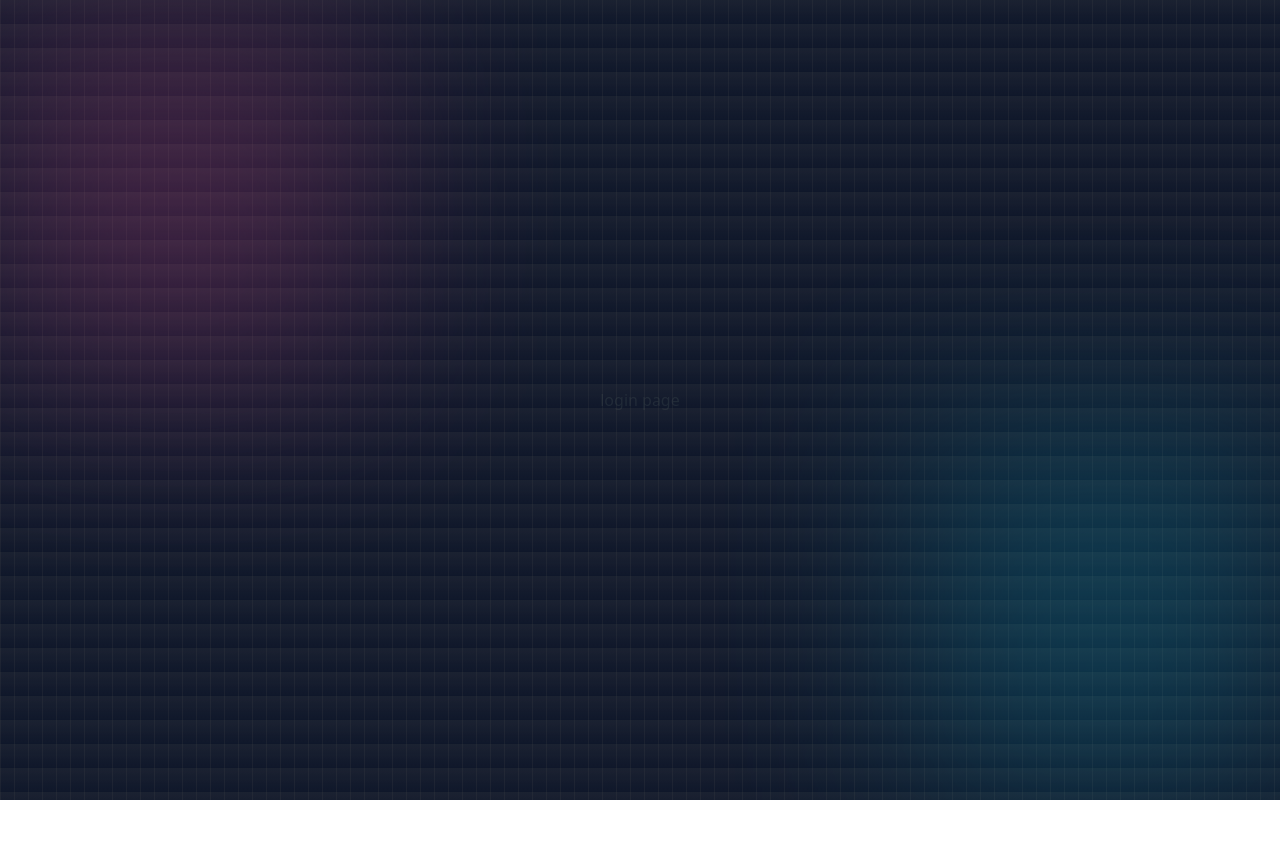
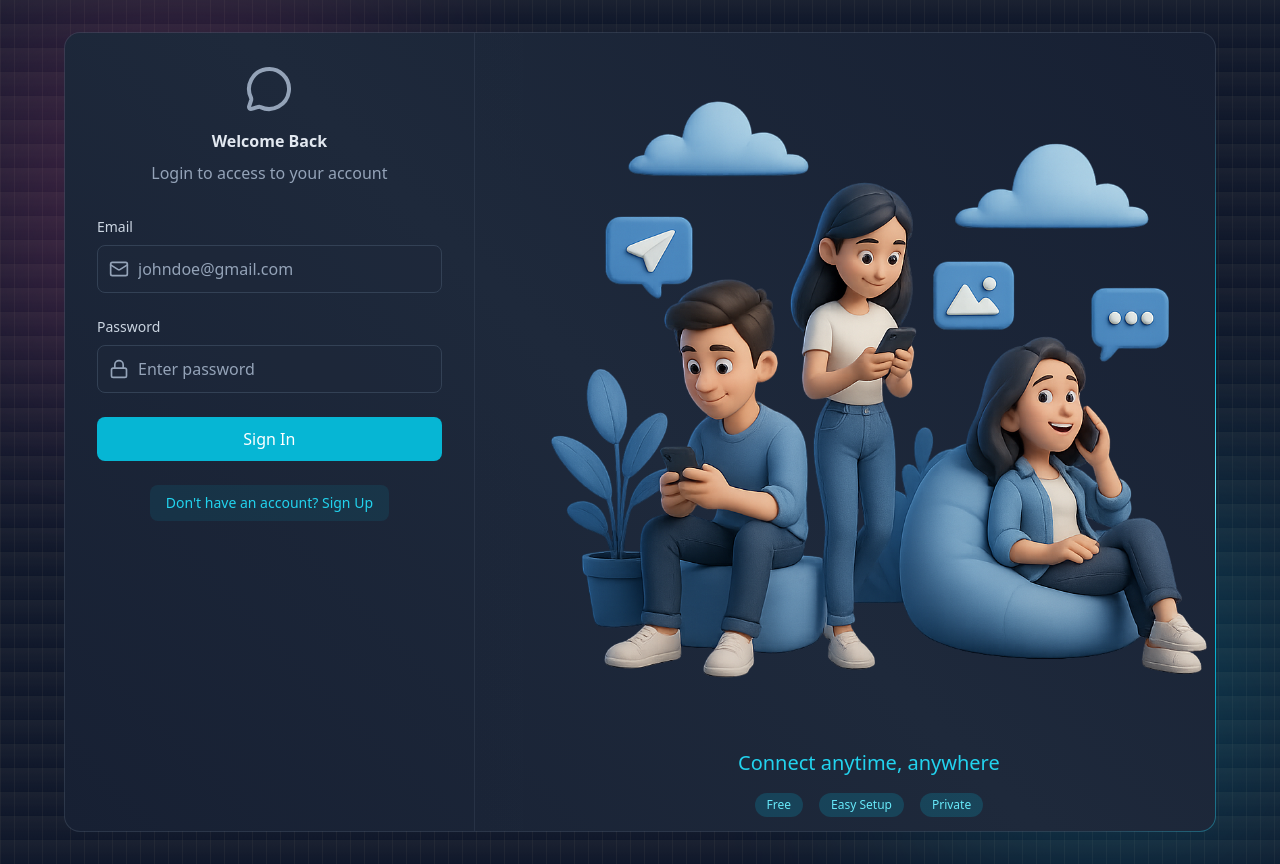
Before and after one commit to pravijain2004/Zivo, a React app in the folder Frontend/: page /login in a window 1280 px wide. Before the commit the page ends 800 px from the top, so only its background shows below. Built offline with nearby package versions, Linux system fonts and the light colour scheme; no server answers; the HTML template or start-up script is replaced by a standard one.

Commit message:
Login & logout implemented

```diff
--- a/Frontend/src/pages/ChatPage.jsx
+++ b/Frontend/src/pages/ChatPage.jsx
@@ -1,5 +1,12 @@
+import {useAuthStore} from "../store/useAuthStore";
+
 function ChatPage(){
-  return <div>ChatPage</div>
-
+  const { logout } = useAuthStore();
+  return(
+  <div className="z-10">
+    ChatPage
+    <button onClick={logout}>Logout</button>
+  </div>
+  );
 }
 export default ChatPage;
--- a/Frontend/src/pages/LoginPage.jsx
+++ b/Frontend/src/pages/LoginPage.jsx
@@ -1,7 +1,114 @@
 import {useAuthStore} from "../store/useAuthStore";
+import {useState} from "react";
+import BorderAnimatedContainer from "../components/BorderAnimatedContainer";
+import {MessageCircleIcon,MailIcon,LoaderIcon,LockIcon} from "lucide-react";
+import {Link} from "react-router"
+
+
 function LoginPage(){
- const {authUser,isLoading,login} = useAuthStore();
- return <div>login page</div>;
+  const [formData,setFormData] = useState({email:"",password:""})
+  const {login,isLogginIn} = useAuthStore()
+
+  const handleSubmit = (e) => {
+    e.preventDefault();
+
+    login(formData);
+  }
+
+
+ return <div className="w-full flex items-center justify-center p-4 bg-slate-900">
+  <div className="relative w-full max-w-6xl md:h-[800px] h-[650px]">
+  <BorderAnimatedContainer>
+    <div className="w-full flex flex-col md:flex-row">
+      {/*Form Coloumn- Left Side */}
+      <div className="md:w-1/2 p-8 flex item-center justify-center md:border-r border-slate-600/30">
+      <div className="w-full max-w-md">
+        <div className="text-center mb-8">
+          <MessageCircleIcon className="w-12 h-12 mx-auto text-slate-400 mb-4" />
+          <h2 className="text-2*1 font-bold text-slate-200 mb-2">Welcome Back </h2>
+          <p className="text-slate-400">Login to access to your account</p>
+        </div>
+
+
+        <form onSubmit={handleSubmit} className="space-y-6">
+
+          {/*email*/}
+        <div>
+          <label className="auth-input-label">Email</label>
+          <div className="relative">
+            <MailIcon className="auth-input-icon" />
+
+            <input
+            type="email"
+            value={formData.email}
+            onChange={(e) => setFormData({ ...formData, email: e.target.value })}
+            className="input"
+            placeholder="johndoe@gmail.com">
+            </input>
+          </div>
+          </div>
+
+
+          {/*Passwored*/}
+        <div>
+          <label className="auth-input-label">Password</label>
+          <div className="relative">
+            <LockIcon className="auth-input-icon" />
+
+            <input
+            type="password"
+            value={formData.password}
+            onChange={(e) => setFormData({ ...formData, password: e.target.value })}
+            className="input"
+            placeholder="Enter password">
+            </input>
+          </div>
+          </div>
+
+        {/*Submit Button*/}
+
+
+          <button className="auth-btn" type="submit" disable={isLogginIn}>
+            {isLogginIn ? (
+              <LoaderIcon className="w-full h-5 animate-spin text-center" />
+            ):(
+              "Sign In"
+            )}
+          </button>
+        </form>
+
+        <div className="mt-6 text-center">
+          <Link to="/signup" className="auth-link">
+          Don't have an account? Sign Up
+          </Link>
+        </div>
+      </div>
+      </div>
+
+      {/*Form Coloumn Right Side */}
+      <div className="hidden md:w-1/7 md:flex items-center justify-center p-6 bg-gradient-to-bl from-slate-800/20 to-transparent"></div>
+          <div>
+            <img
+              src="/login.png"
+              alt="People using mobile devices"
+              className="w-full h-auto-object-contain">
+              </img>
+              <div className="mt-6 text-center">
+                <h3 className="text-xl font-medium text-cyan-400">Connect anytime, anywhere</h3>
+
+                <div className="mt-4 flex justify-center gap-4">
+                  <span className="auth-badge">Free</span>
+                  <span className="auth-badge">Easy Setup</span>
+                  <span className="auth-badge">Private</span>
+                </div>
+              </div>
+              </div>
+
+    </div>
+  </BorderAnimatedContainer>
+  </div>
+ </div>;
 }
 
+
 export default LoginPage;
--- a/Frontend/src/pages/SignUpPage.jsx
+++ b/Frontend/src/pages/SignUpPage.jsx
@@ -1,7 +1,7 @@
 import {useState} from "react";
 import {useAuthStore} from "../store/useAuthStore"
 import BorderAnimatedContainer from "../components/BorderAnimatedContainer";
-import { MessageCircleIcon, LockIcon, MailIcon, UserIcon, LoaderIcon } from "lucide-react";
+import {MessageCircleIcon,UserIcon,MailIcon,LoaderIcon,LockIcon} from "lucide-react";
 import {Link} from "react-router"
 
 function SignUpPage(){
@@ -68,7 +68,7 @@
         <div>
           <label className="auth-input-label">Password</label>
           <div className="relative">
-            <MailIcon className="auth-input-icon" />
+            <LockIcon className="auth-input-icon" />
 
             <input
             type="password"
--- a/Frontend/src/store/useAuthStore.js
+++ b/Frontend/src/store/useAuthStore.js
@@ -6,6 +6,7 @@
   authUser:null,
   isCheckingAuth:true,
   isSigninUp:false,
+  isLoggingIn:false,
 
   checkAuth:async() =>{
     try{
@@ -31,5 +32,33 @@
     }finally{
       set({isSigninUp:false})
     }
+  },
+
+    login:async(data) => {
+    set({isLoggingIn:true})
+    try{
+      const res = await axiosInstance.post("/auth/login",data);
+      set({ authUser:res.data});
+
+      toast.success("Logged in sucessfully")
+    }catch(error){
+        toast.error(error.response.data.message);
+    }finally{
+      set({isLoggingIn:false})
+    }
+  },
+
+
+  logout:async() => {
+    try{
+      await axiosInstance.post("/auth/logout");
+      set({authUser:null});
+      toast.success("Logged out successfully");
+    }catch(error) {
+      toast.error("Error logging out");
+      console.log("Logout error:",error);
+
+    }
   }
+
 }));
```
